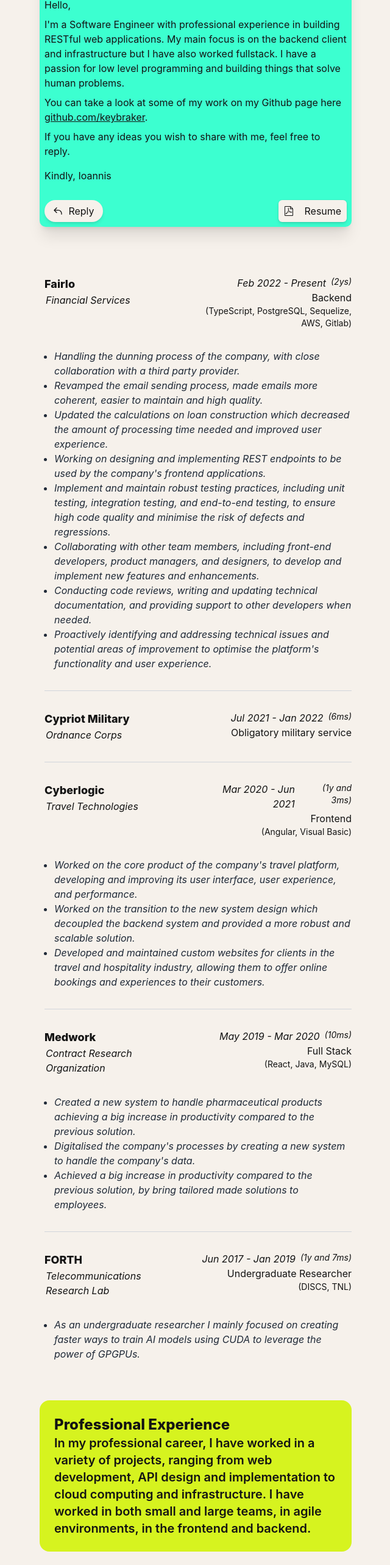
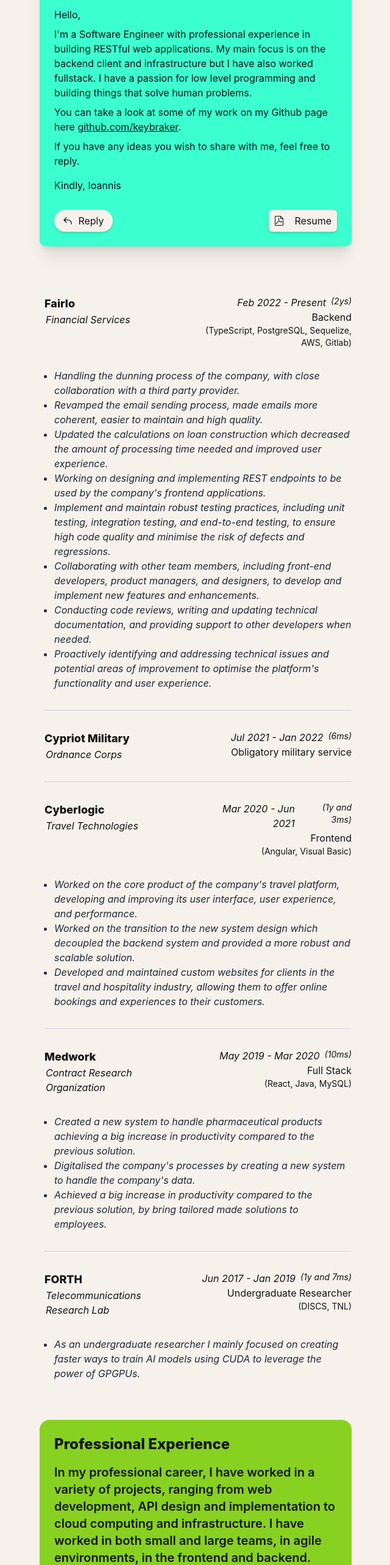
Before and after one commit to keybraker/keybraker.github.io, a Next.js app: page / in a window 1280 px wide. Shown: the part 216-2782 px from the top of the page at 61% size, without its empty margins (319-959 px from the left). Built offline with nearby package versions, Linux system fonts and the light colour scheme.

Commit message:
Minor design improvements

```diff
--- a/src/abilities/email.tsx
+++ b/src/abilities/email.tsx
@@ -35,7 +35,7 @@ export default function Email() {
   const hasMounted = useHasMounted();
 
   return (
-    <section className="mb-12 rounded-[10px] bg-verge-cyan text-tsiakkas-dark p-2 shadow-xl">
+    <section className="mb-12 rounded-[10px] bg-verge-cyan text-tsiakkas-dark p-4 sm:p-6 shadow-xl">
       {/* <HeadScene /> */}
       <div className="grid grid-cols-2 justify-between w-full">
         <div className="flex flex-col w-full ">
--- a/src/abilities/header.tsx
+++ b/src/abilities/header.tsx
@@ -60,7 +60,8 @@ function AboutPageInner() {
 
 export default function Header() {
   return (
-    <header className="sticky top-0 z-10 flex flex-col justify-center place-self-center max-w-[560px] eq:max-w-[1320px] w-full px-4 eq:px-0">
+    <header className="sticky top-0 z-10 flex flex-col justify-center place-self-center max-w-[560px] eq:max-w-[1320px] w-full bg-tsiakkas-light dark:bg-tsiakkas-dark">
+      <div className=" px-4 eq:px-0">
         <div className="
         flex flex-col sm:flex-row items-center justify-around xs:justify-between
         px-0 tn:px-4 pt-2 tn:pt-2 pb-4 tn:pb-4 gap-4
@@ -75,6 +76,7 @@ export default function Header() {
           </Link>
           <AboutPageInner></AboutPageInner>
         </div>
+      </div>
     </header>
   );
 }
--- a/src/components/category.tsx
+++ b/src/components/category.tsx
@@ -10,10 +10,10 @@ export default function Category(props: CategoryProps) {
       id={props.title.split(" ").join("-").toLowerCase()}
       className={`eq:sticky eq:top-[98px] w-full eq:min-w-[400px] eq:w-fit eq:min-h-[240px] eq:ml-16 p-6 rounded-2xl text-tsiakkas-dark ${props.colour}`}
     >
-      <div className="text-2xl font-extrabold leading-100 brief-title block eq:hidden">{props.title}</div>
-      <div className="text-xl font-semibold" dangerouslySetInnerHTML={{ __html: props.description }}></div>
+      <div className="text-xl sm:text-2xl text-tsiakkas-dark font-extrabold leading-100 brief-title block eq:hidden mb-4">{props.title}</div>
+      <div className="text-lg sm:text-xl text-tsiakkas-dark font-semibold" dangerouslySetInnerHTML={{ __html: props.description }}></div>
       {/* <div className="absolute bottom-[-10px] right-0 h-full font-bold leading-100 eq:flex rotate-90 text-verge-cyan">{title}</div> */}
-      <div className="absolute h-full w-full left-[-215px] top-[-180px] -z-10 hidden rotate-[270deg] text-xl font-extrabold leading-100 eq:flex text-tsiakkas-dark dark:text-tsiakkas-light brief-title">{props.title}</div>
+      <div className="absolute h-full w-full left-[-215px] top-[-180px] -z-10 hidden eq:flex rotate-[270deg] text-xl font-extrabold leading-100 text-tsiakkas-dark dark:text-tsiakkas-light brief-title">{props.title}</div>
     </section>
   );
 }
--- a/src/pages/index.tsx
+++ b/src/pages/index.tsx
@@ -19,7 +19,7 @@ const categories: CategoryProps[] = [
     title: "Professional Experience",
     description: "In my professional career, I have worked in a variety of projects, ranging from web development, API design and implementation to cloud computing and infrastructure. \
     I have worked in both small and large teams, in agile environments, in the frontend and backend.",
-    colour: "bg-verge-lime",
+    colour: "bg-verge-green",
   },
   {
     title: "Technical Skills",
--- a/tailwind.config.js
+++ b/tailwind.config.js
@@ -45,6 +45,7 @@ module.exports = {
         verge: {
           purple: "#A57AFF",
           cyan: "#3CFFD0",
+          green: "#88d121",
           lime: "#D6F31F",
           red: "#FF3D00",
           blue: "#1B96F5",
```
Lines whose indentation alone changed are shown as unchanged.
